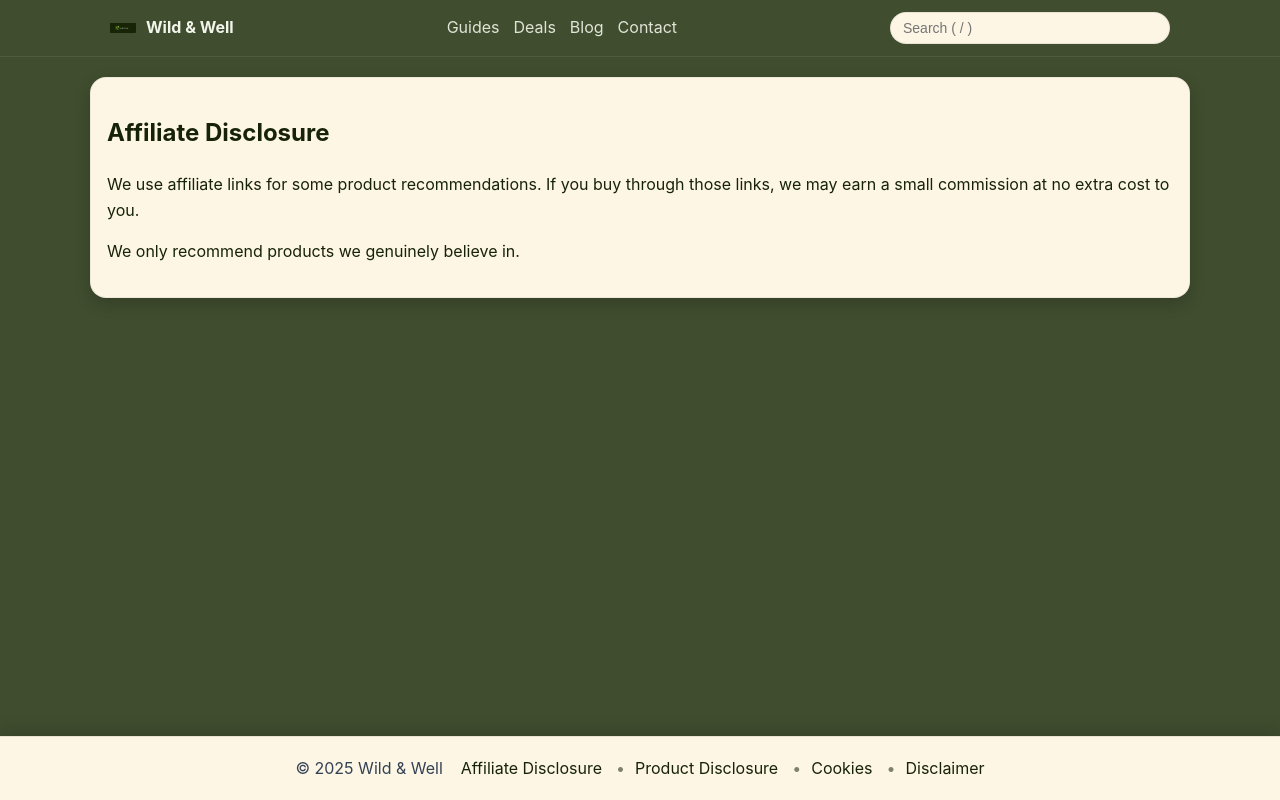
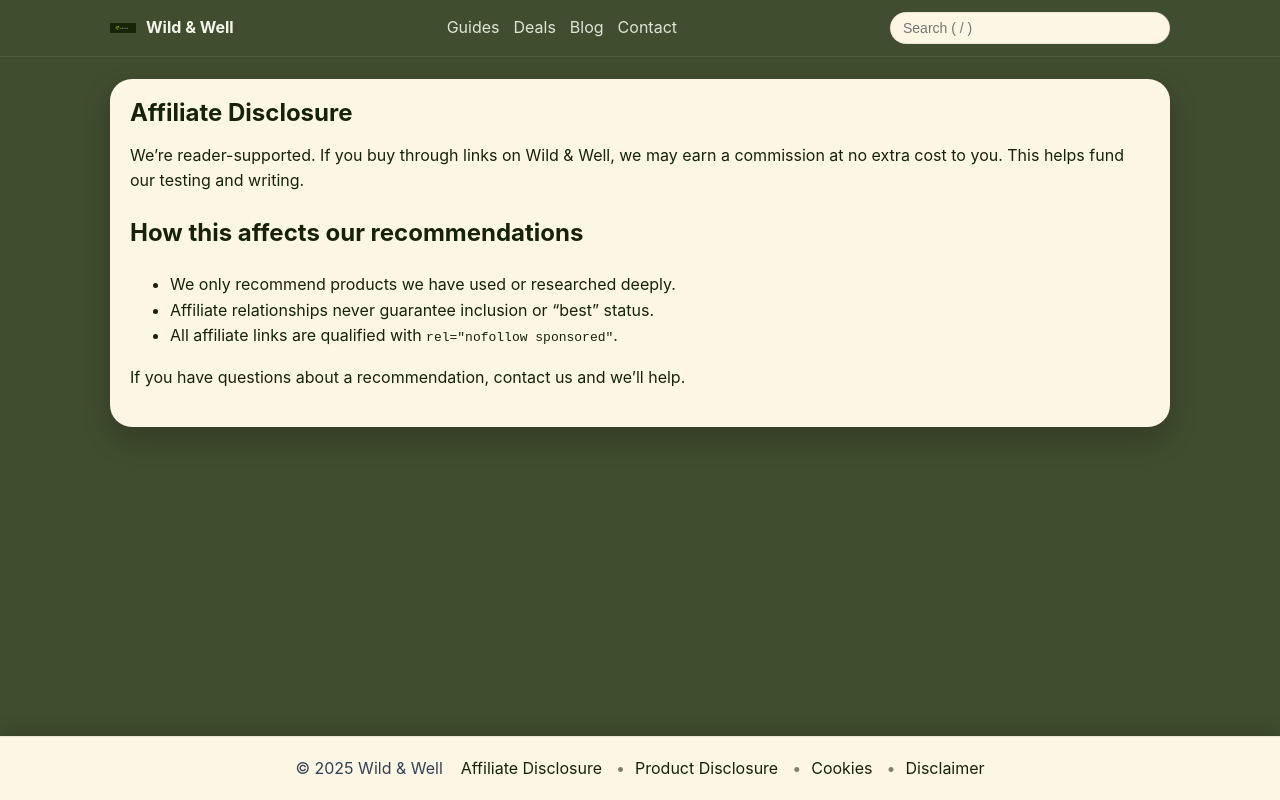
Before and after one commit to dariosandison/Eco---Holistic, a Next.js app: page /affiliate-disclosure in a window 1280 px wide. Built offline with nearby package versions, Linux system fonts and the light colour scheme; no server answers.

Commit message:
Update affiliate-disclosure.js

```diff
--- a/pages/affiliate-disclosure.js
+++ b/pages/affiliate-disclosure.js
@@ -1,16 +1,26 @@
 // pages/affiliate-disclosure.js
-import SeoHead from '../components/SeoHead';
+import Head from 'next/head';
 
 export default function AffiliateDisclosure() {
-  const SITE = process.env.NEXT_PUBLIC_SITE_URL || 'https://www.wild-and-well.store';
   return (
     <>
-      <SeoHead title="Affiliate Disclosure — Wild & Well" description="How affiliate links support our work." url={`${SITE}/affiliate-disclosure`} />
-      <article className="container card prose" style={{marginTop:20}}>
-        <h1>Affiliate Disclosure</h1>
-        <p>We use affiliate links for some product recommendations. If you buy through those links, we may earn a small commission at no extra cost to you.</p>
-        <p>We only recommend products we genuinely believe in.</p>
-      </article>
+      <Head>
+        <title>Affiliate Disclosure — Wild &amp; Well</title>
+        <meta name="robots" content="noindex,follow" />
+      </Head>
+      <div className="container" style={{ marginTop: 22 }}>
+        <article className="post">
+          <h1 className="post-title">Affiliate Disclosure</h1>
+          <p>We’re reader-supported. If you buy through links on Wild &amp; Well, we may earn a commission at no extra cost to you. This helps fund our testing and writing.</p>
+          <h2>How this affects our recommendations</h2>
+          <ul>
+            <li>We only recommend products we have used or researched deeply.</li>
+            <li>Affiliate relationships never guarantee inclusion or “best” status.</li>
+            <li>All affiliate links are qualified with <code>rel="nofollow sponsored"</code>.</li>
+          </ul>
+          <p>If you have questions about a recommendation, contact us and we’ll help.</p>
+        </article>
+      </div>
     </>
   );
 }
```
